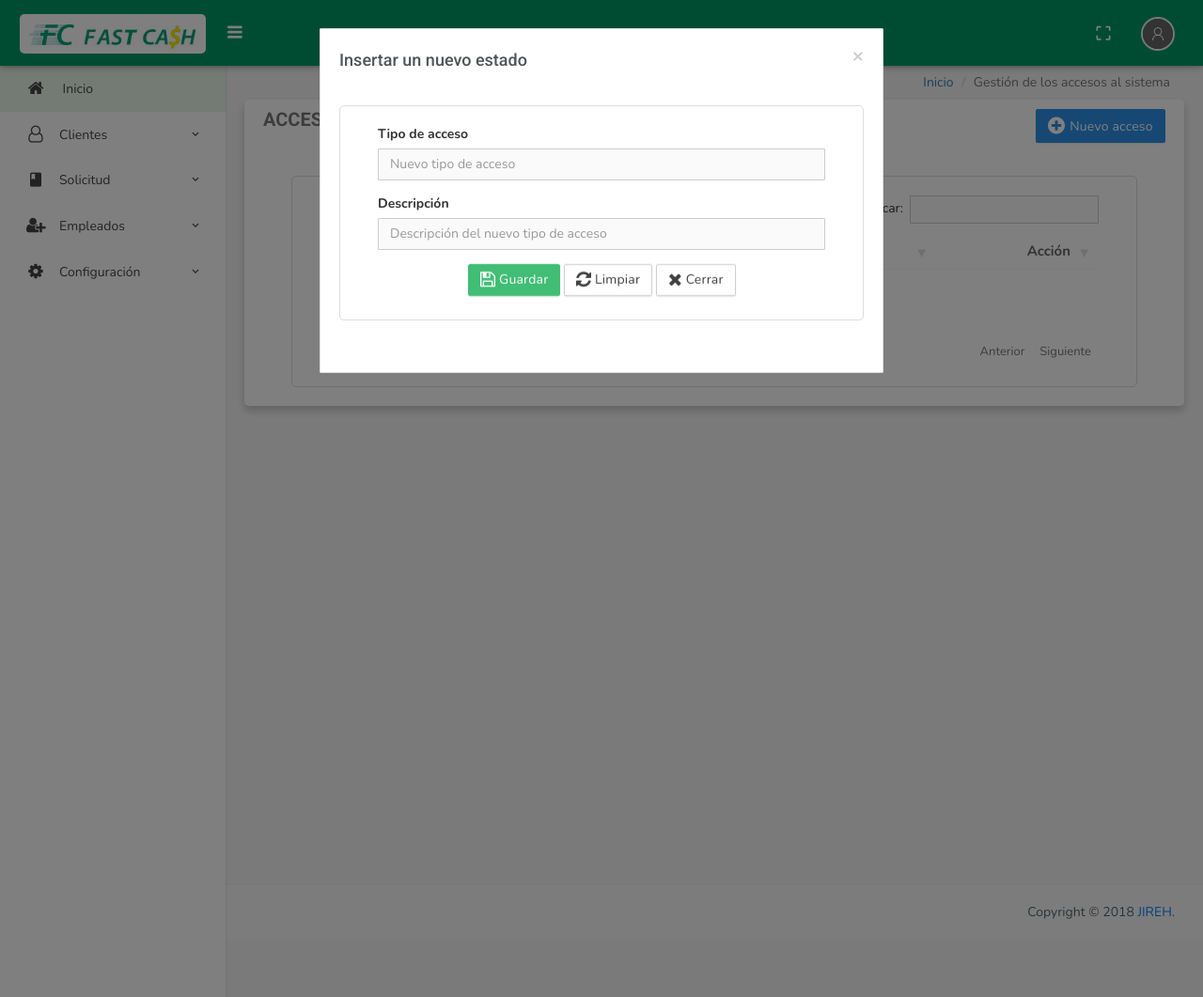
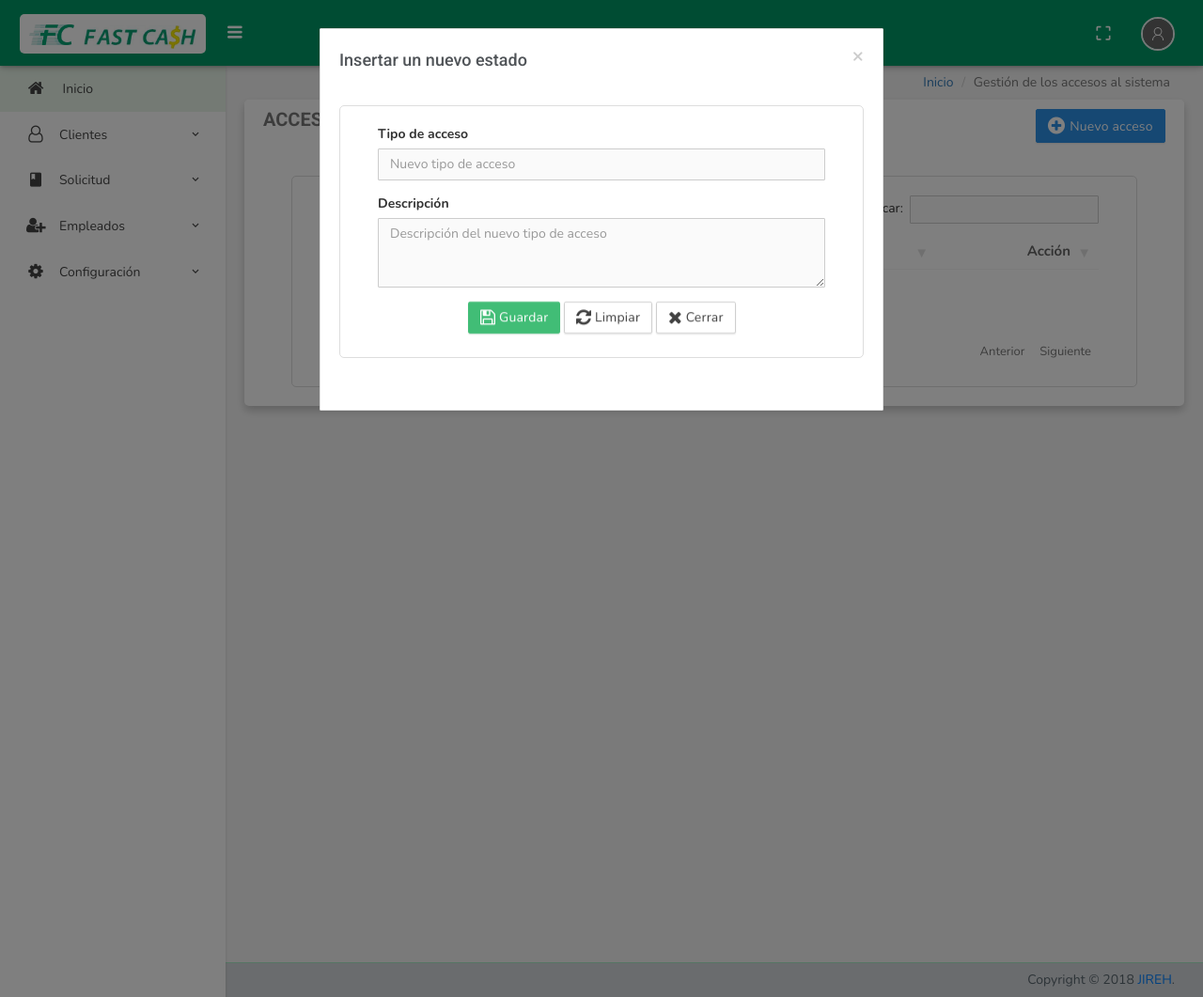
Before and after one commit to HectorRamos/fast-cash, a CodeIgniter app: page /Trabajo_Fast_Cash/Accesos in a window 1280 px wide, after a click on "Nuevo acceso". Shown: the whole page at 94% size. Run offline with CodeIgniter, Linux system fonts and the light colour scheme; data that the repository does not hold is empty; some libraries are stand-ins or nearby versions; some web fonts are replaced.

Commit message:
Diseño modificado

```diff
--- a/application/views/Accesos/Gestionar_Accesos.php
+++ b/application/views/Accesos/Gestionar_Accesos.php
@@ -112,16 +112,16 @@
                     <h4 class="modal-title" id="myModalLabel">Insertar un nuevo estado</h4>
             </div>
             <div class="modal-body">
-            <form method="POST" action="<?= base_url()?>Accesos/Guardar">
+            <form method="POST" action="<?= base_url()?>Accesos/Guardar" autocomplete="off" id="FormNuevoAccesoSistema">
               <div class="margn">
                 <div class="row">
                   <div class="form-group col-md-12">
                     <label for="tipoAcceso">Tipo de acceso</label>
-                    <input type="text" required="No puede dejar este campo vacio" class="form-control" id="tipoAcceso" name="tipoAcceso" placeholder="Nuevo tipo de acceso">
+                    <input type="text" class="form-control" id="tipoAcceso" name="tipoAcceso" placeholder="Nuevo tipo de acceso">
                   </div>
                   <div class="form-group col-md-12">
                     <label for="descripcion">Descripción</label>
-                    <input type="text" required="No puede dejar este campo vacio" class="form-control" id="descripcion" name="descripcion" placeholder="Descripción del nuevo tipo de acceso">
+                    <textarea type="text" class="form-control resize" rows="3" id="descripcion" name="descripcion" placeholder="Descripción del nuevo tipo de acceso"></textarea>
                   </div>
                 </div>
                 <div  align="center">
@@ -147,17 +147,17 @@
                     <h4 class="modal-title" id="myModalLabel">Editar información de acceso</h4>
             </div>
             <div class="modal-body">
-              <form method="POST" action="<?= base_url()?>Accesos/Editar">
+              <form method="POST" action="<?= base_url()?>Accesos/Editar" autocomplete="off" id="FormEditarAccesoSistema">
                 <div class="margn">
                   <div class="row">
                     <div class="form-group col-md-12">
                         <label for="name">Tipo de acceso</label>
-                        <input type="text" required="No puede dejar este campo vacio" class="form-control" id="tipoAcceso2" name="tipoAcceso" placeholder="Nuevo tipo de acceso">
-                         <input type="hidden" required="No puede dejar este campo vacio" id="idAcceso" name="idAcceso">
+                        <input type="text" class="form-control" id="tipoAcceso2" name="tipoAcceso" placeholder="Nuevo tipo de acceso">
+                        <input type="hidden" id="idAcceso" name="idAcceso">
                     </div>
                     <div class="form-group col-md-12">
                         <label for="name">Descripción</label>
-                        <input type="text" required="No puede dejar este campo vacio" class="form-control" id="descripcion2" name="descripcion" placeholder="Descripción del nuevo tipo de acceso">
+                        <textarea type="text" class="form-control resize" rows="3" id="descripcion2" name="descripcion" placeholder="Descripción del nuevo tipo de acceso"></textarea>
                     </div>
                   </div>
                 <div  align="center">
--- a/application/views/Base/footer.php
+++ b/application/views/Base/footer.php
@@ -69,7 +69,6 @@
             } );
         </script>
 
-
         <script type="text/javascript">
             /* ==============================================
             Counter Up
@@ -88,7 +87,7 @@
 			})
 		</script>
 
-        <footer class="text-right">
+        <footer class="footer text-right">
            Copyright © <?php echo date('Y');?> <font color="#0080FF">JIREH</font>.
         </footer>
     </body>
--- a/plantilla/css/style.css
+++ b/plantilla/css/style.css
@@ -56,10 +56,12 @@ Date: Jun 2015
 @import url(http://fonts.googleapis.com/css?family=Roboto:400,500,700);
 
 /******** 1. General ********/
-html, body {
-    height: 100%;
-}
+/*html {
+  height: 100%;
+}*/
 body {
+  /*min-height: 100%;*/
+
   background: #f5f5f5;
   margin: 0;
   -webkit-text-size-adjust: 100%;
@@ -133,15 +135,16 @@ a:focus {
   margin-left: auto;
 }
 
-footer {
+.footer {
+  z-index: 1;
   color: #58666e;
   /*position: absolute;*/
-  /*position: fixed;*/
+  position: fixed;
   width: 100%;
   bottom: 0px;
-  padding: 20px 30px;
-  background-color: #f9f9f9;
-  border-top: 1px solid rgba(0, 0, 0, 0.05);
+  padding: 8px 30px;
+  background-color: #D5D8DC;
+  border-top: 1px solid #ABEBC6;
 }
 #wrapper {
   width: 100%;
```
Also changed, not shown: application/views/EstadosSolicitud/Gestionar_EstadosSolicitud.php (+4 -4 lines), application/views/Solicitud/gestionar_plazos.php (+15 -9 lines), plantilla/assets/jquery.validate/form-validation-init.js (+102 -12 lines).
